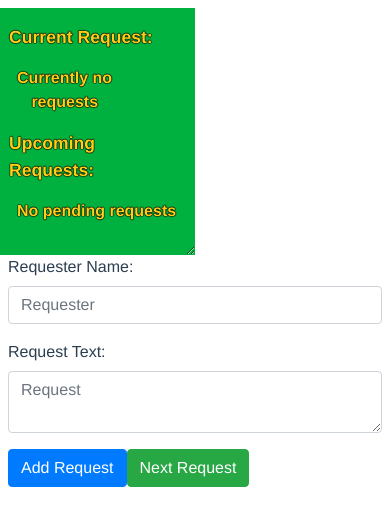
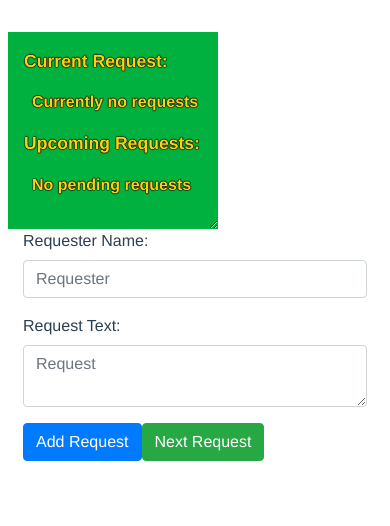
Before and after one commit to decay42/grubby-requests, a Vue app: page /#/ in a window 390 px wide. Shown: the top 526 px of the page. Built offline with nearby package versions, Linux system fonts and the light colour scheme.

Commit message:
Tweak responsive styling

```diff
--- a/index.html
+++ b/index.html
@@ -2,7 +2,8 @@
 <html>
   <head>
     <meta charset="utf-8">
-    <title>grubby-requests</title>
+    <meta name="viewport" content="width=device-width, initial-scale=1">
+    <title>Grubby's Stream Requests</title>
   </head>
   <body>
     <div id="app"></div>
--- a/src/App.vue
+++ b/src/App.vue
@@ -1,5 +1,5 @@
 <template>
-  <div id="app">
+  <div id="app" class="mt-4">
     <router-view></router-view>
   </div>
 </template>
--- a/src/components/Interface.vue
+++ b/src/components/Interface.vue
@@ -15,6 +15,7 @@
            v-model="request"
            :rows="2" />
       </b-form-group>
+      <div class="text-nowrap">
         <b-btn
           variant="primary"
           type="submit">
@@ -25,6 +26,7 @@
           @click="nextRequest">
           Next Request
         </b-btn>
+      </div>
     </b-form>
   </div>
 </template>
--- a/src/components/Wrapper.vue
+++ b/src/components/Wrapper.vue
@@ -1,5 +1,5 @@
 <template>
-  <div class="row p-2">
+  <div class="col-lg-6 col-md-12 row p-2 m-auto">
     <StreamOverlay class="resize" />
     <Interface class="col-md-6" />
   </div>
@@ -28,6 +28,6 @@ export default {
   resize: both;
   overflow: auto;
   padding: 1rem;
-  width: 50%;
+  width: 210px;
 }
 </style>
```
Lines whose indentation alone changed are shown as unchanged.
